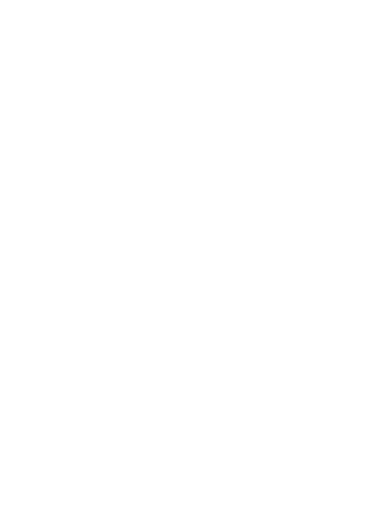
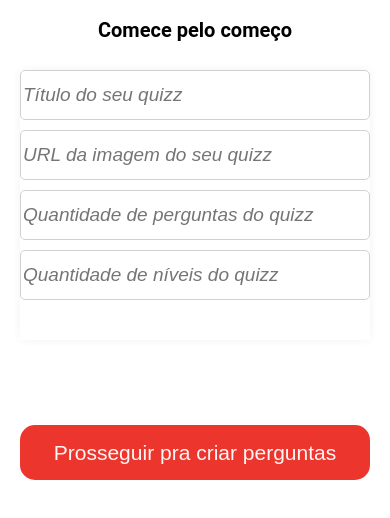
Before and after one commit to natividadesusana/buzz-quizz, a plain HTML site: page index.html in a window 390 px wide. Drawn offline with Linux system fonts and the light colour scheme.

Commit message:
tela 3.1finalizada

```diff
--- a/css/style.css
+++ b/css/style.css
@@ -0,0 +1,98 @@
+
+*{
+    box-sizing: border-box;
+}
+
+
+/* =========================================== tela 3.1 ================================*/
+.tela_3_1{
+display: flex;
+flex-direction: column;
+align-items: center;
+
+margin: 0 auto;
+
+font-family: 'Roboto';
+
+padding:20px;
+}
+
+.tela_3_1 h1{
+
+    font-style: normal;
+    font-weight: 700;
+    font-size:20px;
+    color: #000000;
+
+    margin-bottom: 30px;
+
+
+}
+
+.info-basica-quiz{
+
+    width: 600px;
+    height: 270px;
+    background-color: #FFFFFF;
+    box-shadow: 0px 0px 10px rgba(0, 0, 0, 0.05);
+
+}
+
+.info-basica-quiz input{
+
+    width: 565px;
+    height: 50px;
+
+    font-style: italic;
+    font-weight: 400;
+    font-size: 19px;
+
+    color: #BABABA;
+    background: #FFFFFF;
+
+    border: 1px solid #D1D1D1;
+    border-radius: 5px;
+
+    margin-bottom: 10px;
+
+
+}
+
+.tela_3_1 button{
+
+    width: 370px;
+    height: 55px;
+
+    margin-top: 85px;
+
+
+    border: none;
+    background-color: #EC362D;
+    border-radius: 15px;
+
+    font-style: normal;
+    font-weight: 400;
+    font-size: 21px;
+
+    color: #FFF5F4;
+
+
+}
+
+.tela_3_1 p{
+    color:red;
+}
+
+.escondido{
+    display: none;
+}
+/* =========================================== fim estilo tela 3.1 ================================*/
+
+@media(max-width:1100px){
+    .info-basica-quiz,
+    .info-basica-quiz input,
+    .tela_3_1 button{
+        width:100%;
+    }
+
+}
--- a/index.html
+++ b/index.html
@@ -15,6 +15,24 @@
     <body>
 
 
+        <aside class="tela_3_1">
+
+            <h1> Comece pelo começo </h1>
+
+            <div class="info-basica-quiz">
+                <input type="text" placeholder="Título do seu quizz">
+                <p class="escondido"> Preencha os dados corretamente </p>
+                <input type="text" placeholder="URL da imagem do seu quizz">
+                <p class="escondido"> Preencha os dados corretamente </p>
+                <input type="text" placeholder="Quantidade de perguntas do quizz">
+                <p class="escondido"> Preencha os dados corretamente </p>
+                <input type="text" placeholder="Quantidade de níveis do quizz">
+                <p class="escondido"> Preencha os dados corretamente </p>
+            </div>
+
+            <button onclick="verificaInfoBasicaQuiz()"> Prosseguir pra criar perguntas </button>
+        </aside>
+
         <script src="./js/script.js"></script>
     </body>
 
--- a/js/script.js
+++ b/js/script.js
@@ -0,0 +1,118 @@
+let tituloDoQuiz;
+let urlImagem;
+let quantidadePerguntas;
+let quantidadeNivel;
+
+function erroValidacao(i){
+
+    const paragrafo = document.querySelectorAll(" .info-basica-quiz p");
+    paragrafo[i].classList.remove("escondido");
+}
+
+function ativaValidacao(i){
+
+    const paragrafo = document.querySelectorAll(" .info-basica-quiz p");
+    paragrafo[i].classList.add("escondido");
+}
+
+function verficaSeTudoFoiPreeenchido(){
+
+    const paragrafo = document.querySelectorAll(" .info-basica-quiz p");
+    const condicao = [];
+    for(let i = 0; i<paragrafo.length; i++){
+        if(!(paragrafo[i].classList.contains("escondido"))){
+            condicao.push(paragrafo[i].classList.contains("escondido"))
+        }
+    }
+
+    if(condicao.length !== 0){
+        return;
+    }
+
+    return true;
+
+}
+
+function mudaPagina(){
+
+    const tela = document.querySelector(".tela_3_1");
+    console.log(tela);
+   // tela.classList.add("escondido");
+}
+
+
+function verificaInfoBasicaQuiz(){
+
+    let string="";
+    string = document.querySelectorAll(".info-basica-quiz input");
+
+    for(let i = 0; i < string.length;i++){
+
+        console.log(string[i].value);
+        console.log(string[i].value.length);
+
+        switch (i){
+
+            case 0:
+                if(!(20 <= string[i].value.length && string[i].value.length <= 65)){
+                    console.log(" caso 1: Preencha os dados corretamente");
+                    erroValidacao(i);
+                }
+                else{
+
+                    tituloDoQuiz = string[i].value;
+                   ativaValidacao(i);
+                }
+            break;
+
+            case 1:
+
+                const pattern = /^https:\/\//i;
+                if(!(pattern.test(string[i].value))){
+                    console.log("caso 2: Preencha os dados corretamente");
+                    erroValidacao(i);
+                }else {
+
+                    urlImagem = string[i].value;
+                    ativaValidacao(i);
+                }
+            break;
+
+            case 2:
+                if(string[i].value < '3'){
+                    console.log("caso 3: Preencha os dados corretamente");
+                    erroValidacao(i);
+
+
+                }else{
+
+                    quantidadePerguntas = string[i].value;
+                    ativaValidacao(i);
+                }
+            break;
+
+            case 3:
+                if(string[i].value < '2'){
+                    console.log(" caso 4: Preencha os dados corretamente");
+                    erroValidacao(i);
+                }else{
+
+                    quantidadeNivel = string[i].value;
+                    ativaValidacao(i);
+                }
+            break;
+        }
+
+    }
+
+    console.log(tituloDoQuiz + "\n" +
+                    urlImagem + "\n" +
+                    quantidadePerguntas + "\n" +
+                    quantidadeNivel)
+
+    if(verficaSeTudoFoiPreeenchido()){
+        mudaPagina();
+    }
+
+
+}
```
